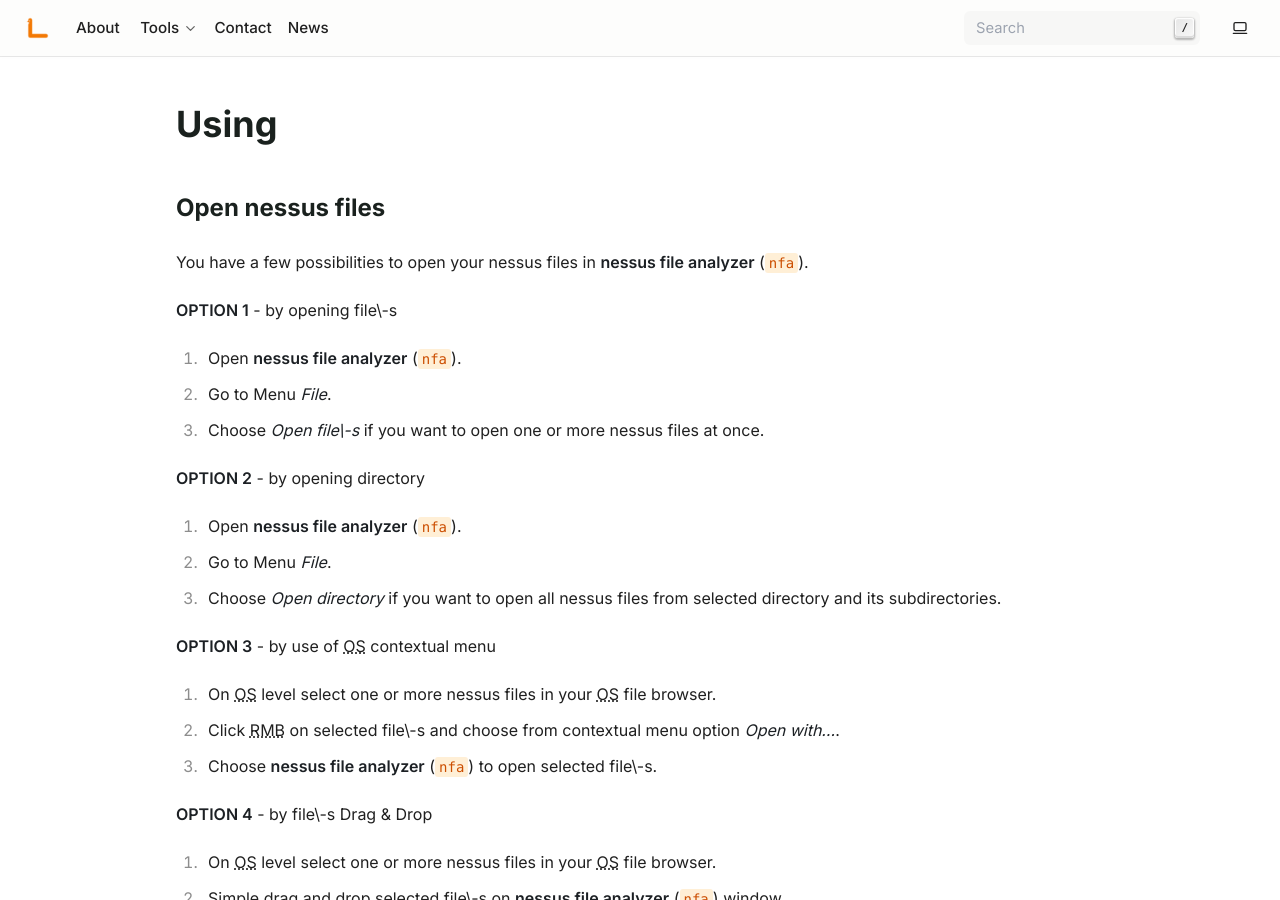
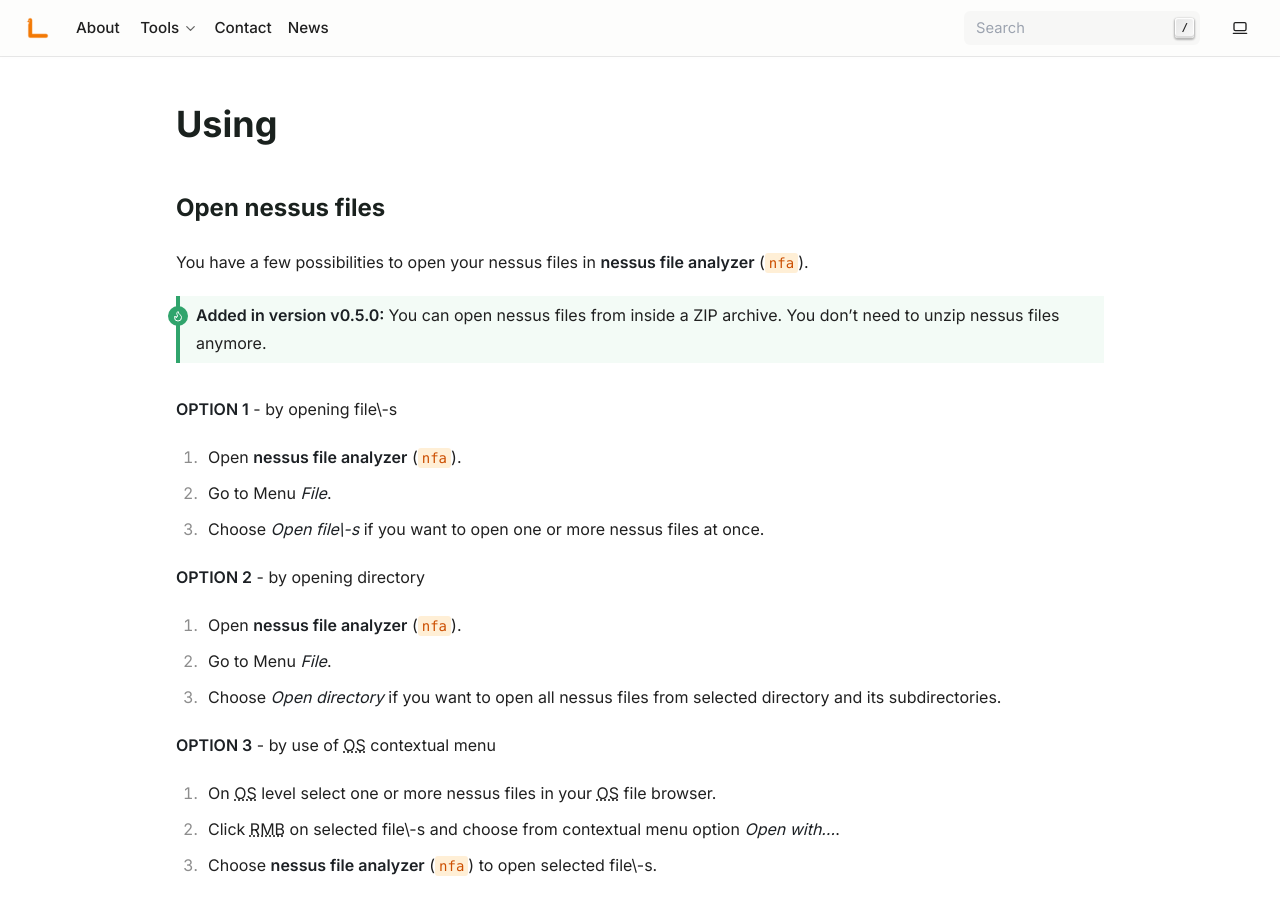
Before and after one commit to LimberDuck/limberduck_org_julio_7, a Sphinx documentation site: the page built from docs/tools/nessus-file-analyzer/using.rst, in a window 1280 px wide and 900 px high. Built offline with Sphinx 7.4.7, drawn with Linux system fonts in a browser that asks for light colours.

Commit message:
nfa ZIP info

```diff
--- a/docs/tools/nessus-file-analyzer/using.rst
+++ b/docs/tools/nessus-file-analyzer/using.rst
@@ -9,6 +9,9 @@ Open nessus files
 *****************
 
 You have a few possibilities to open your nessus files in **nessus file analyzer** (``nfa``).
+
+.. versionadded:: v0.5.0
+   You can open nessus files from inside a ZIP archive. You don't need to unzip nessus files anymore.
 
 **OPTION 1** - by opening file\\-s
 
```
